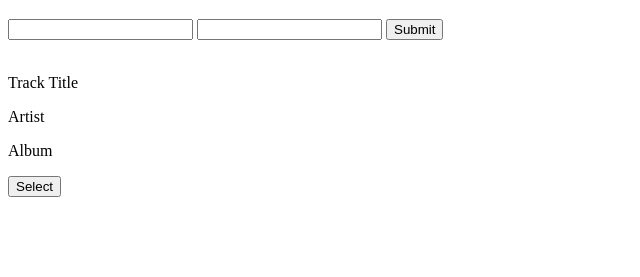
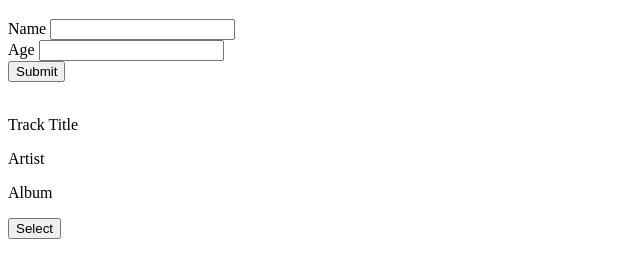
Before and after one commit to kucengorenji/yabb-homework, a plain HTML site: page index.html in a window 1280 px wide. Shown: the part 61-338 px from the top of the page, without its empty margins (0-640 px from the left). Drawn offline with Linux system fonts and the light colour scheme.

Commit message:
edit html

```diff
--- a/index.html
+++ b/index.html
@@ -10,12 +10,16 @@
 <body>
     <h1>Create Playlist</h1>
     <form action="">
+        <label for="name">Name</label>
         <input type="text" name="" id="">
+        <br>
+        <label for="age">Age</label>
         <input type="text" name="" id="">
+        <br>
         <button type="submit">Submit</button>
     </form>
 
-    <div id="resutl">
+    <div id="box">
         <img src="" alt="">
         <p>Track Title</p>
         <p>Artist</p>
```
